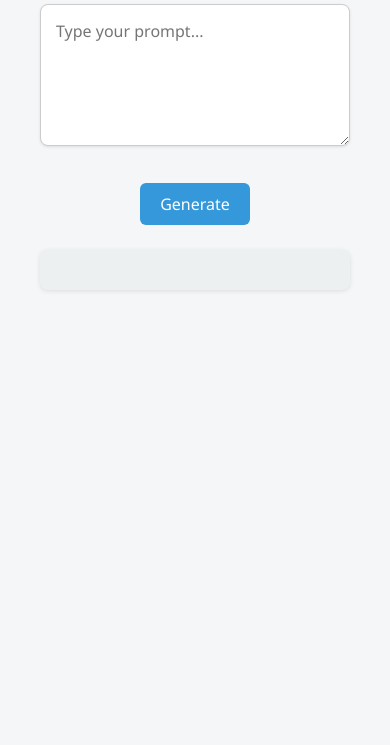
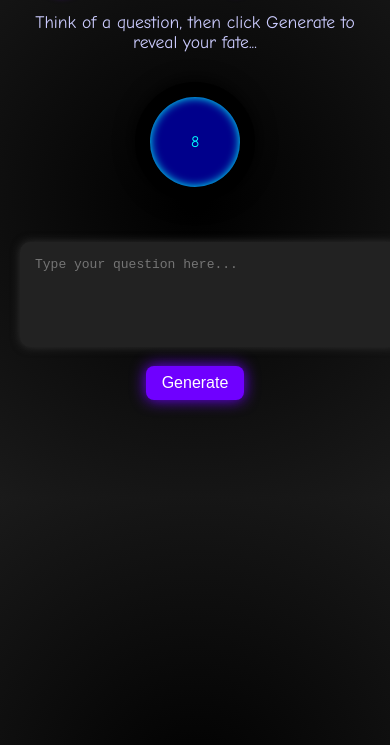
Before and after one commit to starkie001/mini-project-2, a website: page gemini-api-wrapper/public/index.html in a window 390 px wide. Shown: the part 99-844 px from the top of the page. Drawn offline with Linux system fonts and the light colour scheme.

Commit message:
styles and html to theme as magic 8 ball

```diff
--- a/gemini-api-wrapper/controllers/GeminiController.js
+++ b/gemini-api-wrapper/controllers/GeminiController.js
@@ -28,8 +28,8 @@ export default class GeminiController {
 
 function validatePrompt(prompt) {
     if (!prompt) throw new ValidationError("Prompt cannot be blank");
-    if (prompt.length > 10)
+    if (prompt.length > 50)
       throw new ValidationError(
-        "Prompt cannot be greater than 10 characters"
+        "Prompt cannot be greater than 50 characters"
       );
   }
--- a/gemini-api-wrapper/public/index.css
+++ b/gemini-api-wrapper/public/index.css
@@ -1,62 +1,162 @@
 
-  /* General Reset */
-  * {
-    box-sizing: border-box;
+/* Base Styles */
+body {
+  background: radial-gradient(circle at center, #000000 0%, #1a1a1a 100%);
+  font-family: 'Comic Sans MS', cursive, sans-serif;
+  color: #ffffff;
+  text-align: center;
   margin: 0;
   padding: 0;
-    font-family: 'Segoe UI', Tahoma, Geneva, Verdana, sans-serif;
 }
 
-  body {
-    background-color: #f4f6f8;
-    padding: 40px;
-    display: flex;
-    flex-direction: column;
-    align-items: center;
-    color: #333;
+.container {
+  padding: 40px 20px;
+  max-width: 900px;
+  margin: auto;
 }
 
 h1 {
-    margin-bottom: 20px;
-    color: #2c3e50;
+  font-size: 2.5em;
+  color: #f0f0ff;
+  text-shadow: 0 0 10px #6f00ff;
+  margin-bottom: 10px;
+}
+
+p {
+  font-size: 1.1em;
+  color: #ccccff;
+  margin-bottom: 30px;
 }
 
 textarea {
-    width: 100%;
-    max-width: 600px;
   padding: 15px;
-    border: 1px solid #ccc;
-    border-radius: 8px;
-    resize: vertical;
-    font-size: 16px;
-    margin-bottom: 15px;
-    background-color: #fff;
-    box-shadow: 0 1px 3px rgba(0, 0, 0, 0.1);
+  font-size: 1em;
+  width: 90%;
+  max-width: 500px;
+  border: none;
+  border-radius: 10px;
+  box-shadow: 0 0 10px #333;
+  resize: none;
+  background-color: #222;
+  color: #fff;
+  margin-top: 10px;
 }
 
 button {
-    padding: 10px 20px;
-    font-size: 16px;
-    background-color: #3498db;
+  margin-top: 15px;
+  padding: 12px 25px;
+  font-size: 1.1em;
+  background-color: #6f00ff;
   color: white;
   border: none;
-    border-radius: 6px;
+  border-radius: 8px;
   cursor: pointer;
-    transition: background-color 0.3s ease;
+  box-shadow: 0 0 15px #6f00ff;
+  transition: all 0.2s ease;
 }
 
 button:hover {
-    background-color: #2980b9;
+  transform: scale(1.05);
+  background-color: #8f2fff;
 }
 
 pre#result {
   margin-top: 25px;
-    background-color: #ecf0f1;
-    padding: 20px;
-    border-radius: 8px;
-    max-width: 600px;
+  font-size: 1.2em;
+  color: #00ffff;
+  text-shadow: 0 0 5px #00ffff;
+  white-space: pre-wrap;
+  word-wrap: break-word;
+  padding: 10px;
+}
+
+/* Magic 8 Ball Styles */
+.ball {
+  width: 200px;
+  height: 200px;
+  background-color: black;
+  border-radius: 50%;
+  margin: 30px auto;
+  display: flex;
+  align-items: center;
+  justify-content: center;
+  box-shadow: 0 0 20px #000;
+  position: relative;
+}
+
+.answer {
+  color: #00ffff;
+  font-size: 1.5em;
+  width: 100px;
+  height: 100px;
+  background-color: #00008b;
+  border-radius: 50%;
+  display: flex;
+  align-items: center;
+  justify-content: center;
+  box-shadow: inset 0 0 10px #00ffff;
+  padding: 10px;
+  text-align: center;
+}
+
+/* Responsive Adjustments */
+@media (max-width: 768px) {
+  h1 {
+    font-size: 2em;
+  }
+
+  .ball {
+    width: 150px;
+    height: 150px;
+  }
+
+  .answer {
+    width: 80px;
+    height: 80px;
+    font-size: 1.2em;
+  }
+
+  textarea {
+    font-size: 1em;
     width: 100%;
-    white-space: pre-wrap;
-    word-break: break-word;
-    box-shadow: 0 1px 5px rgba(0, 0, 0, 0.1);
   }
+
+  button {
+    font-size: 1em;
+    padding: 10px 20px;
+  }
+
+  pre#result {
+    font-size: 1.1em;
+  }
+}
+
+@media (max-width: 480px) {
+  h1 {
+    font-size: 1.8em;
+  }
+
+  .ball {
+    width: 120px;
+    height: 120px;
+  }
+
+  .answer {
+    width: 70px;
+    height: 70px;
+    font-size: 1em;
+  }
+
+  textarea {
+    font-size: 1em;
+  }
+
+  button {
+    font-size: 1em;
+    padding: 8px 16px;
+  }
+
+  pre#result {
+    font-size: 1em;
+  }
+}
--- a/gemini-api-wrapper/public/index.html
+++ b/gemini-api-wrapper/public/index.html
@@ -2,14 +2,23 @@
 <html lang="en">
 <head>
   <meta charset="UTF-8" />
-  <title>Gemini Prompt Wrapper</title>
-  <link rel="stylesheet" type="text/css" href="index.css">
+  <title>Ask the Magic 8 Ball (Gemini Edition)</title>
+  <link rel="stylesheet" type="text/css" href="index.css" />
 </head>
 <body>
-  <h1>Ask Gemini</h1>
-  <textarea id="prompt" rows="5" cols="50" placeholder="Type your prompt..."></textarea><br>
-  <button onclick="sendPrompt()">Generate</button>
-  <pre id="result"></pre>
+  <div class="container">
+    <h1>🎱 Ask the Magic 8 Ball</h1>
+    <p>Think of a question, then click Generate to reveal your fate...</p>
+
+    <div class="ball">
+      <div class="answer">8</div>
+    </div>
+
+    <textarea id="prompt" rows="5" cols="50" placeholder="Type your question here..."></textarea><br>
+    <button onclick="sendPrompt()">Generate</button>
+
+    <pre id="result"></pre>
+  </div>
 
   <script>
     async function sendPrompt() {
@@ -20,11 +29,19 @@
         body: JSON.stringify({ prompt })
       });
       const data = await res.json();
+      const result = document.getElementById('result');
+      const answer = document.querySelector('.answer');
+
       if (!res.ok) {
-        document.getElementById('result').innerText = data.message;
+        result.innerText = data.message;
+        answer.textContent = '❌';
         return;
       }
-      document.getElementById('result').innerText = data.content;
+
+      result.innerText = `"${data.content}"`;
+      answer.textContent = data.content.length > 20
+        ? '🔮'
+        : data.content;
     }
   </script>
 </body>
```
Lines whose indentation alone changed are shown as unchanged.
